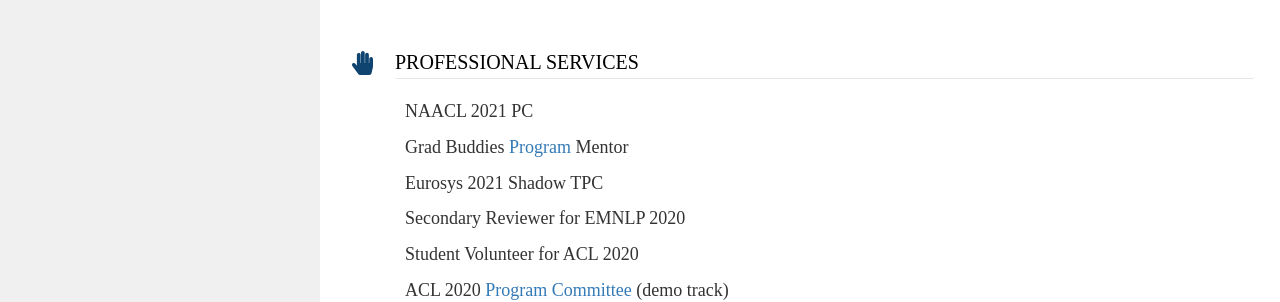
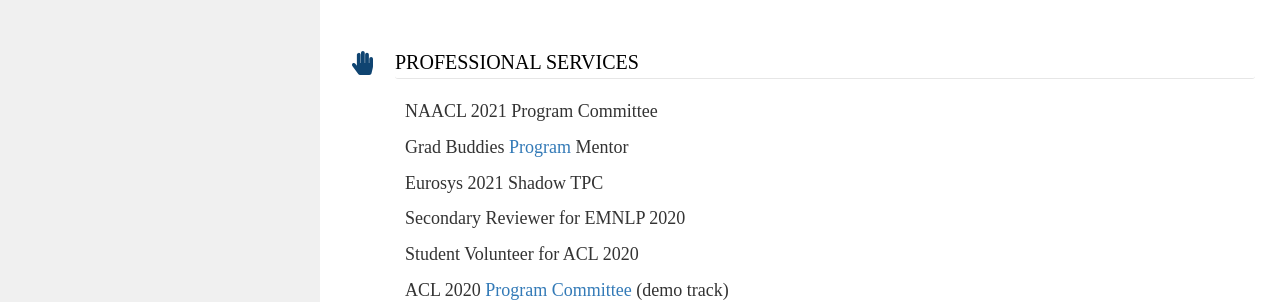
Before and after one commit to csarron/csarron.github.io, a Jekyll site: the page built from index.md, in a window 1280 px wide. Shown: the part 1779-2081 px from the top of the page. Built offline with Jekyll 4.4.1, drawn with Linux system fonts in a browser that asks for light colours.

Commit message:
up service

```diff
--- a/index.md
+++ b/index.md
@@ -158,7 +158,7 @@
   - name: Professional Services
     style: fas fa-hand-paper
     items:
-      - name: NAACL 2021 PC
+      - name: NAACL 2021 Program Committee
       - name: Grad Buddies [Program](https://www3.cs.stonybrook.edu/~csgso/gradbuddies.html) Mentor
       - name: Eurosys 2021 Shadow TPC
       - name: Secondary Reviewer for EMNLP 2020
```
